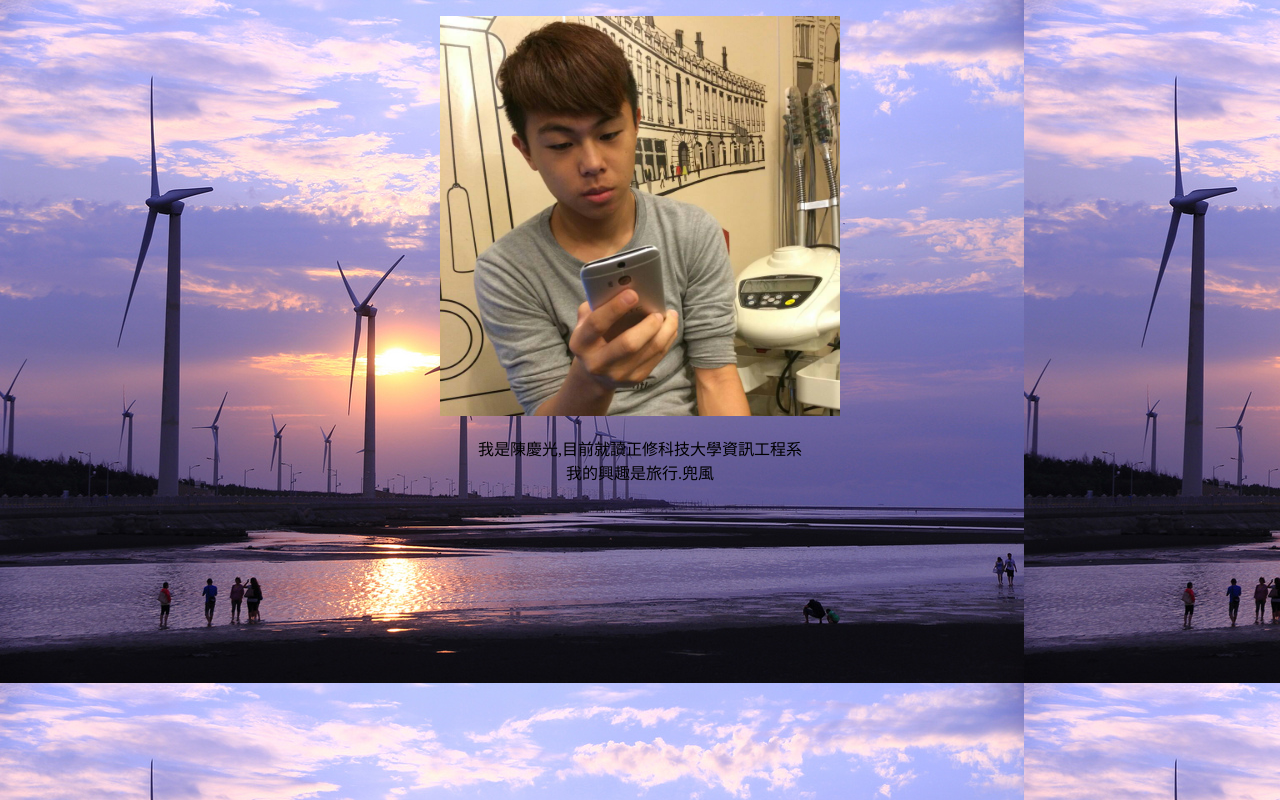
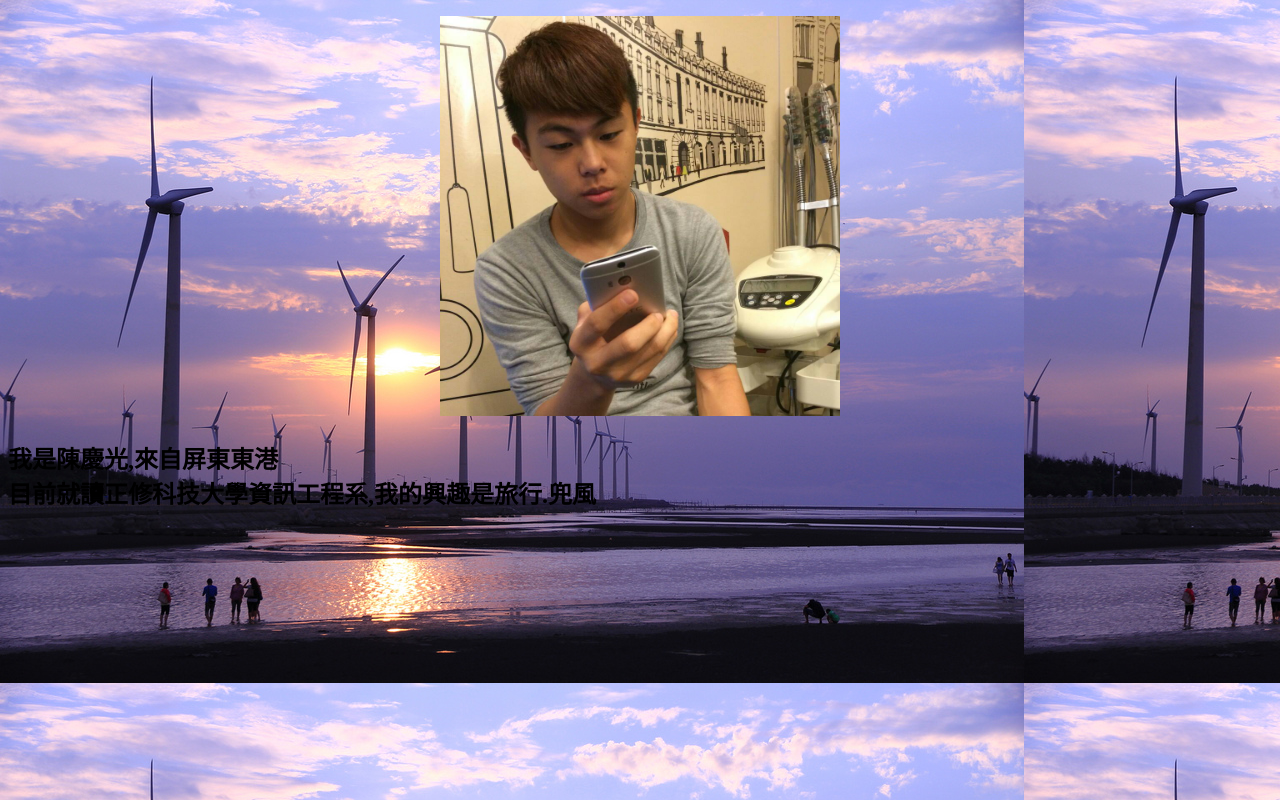
Before and after one commit to k40418165/k40418165.github.io, a plain HTML site: page index.html in a window 1280 px wide. Drawn offline with Linux system fonts and the light colour scheme.

Commit message:
Update index.html

```diff
--- a/index.html
+++ b/index.html
@@ -11,11 +11,11 @@
    </header>
    <section>
    <p align="center" class="animated zoomIn">
-   <font face="標楷體">我是陳慶光,目前就讀正修科技大學資訊工程系<br>
-   我的興趣是旅行.兜風
+   <h2><font face="標楷體">我是陳慶光,來自屏東東港<br>
+   目前就讀正修科技大學資訊工程系,我的興趣是旅行.兜風
 
 
-
+   </h2>
 
 
    </p>
```
